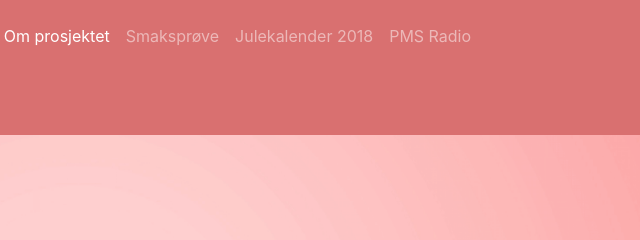
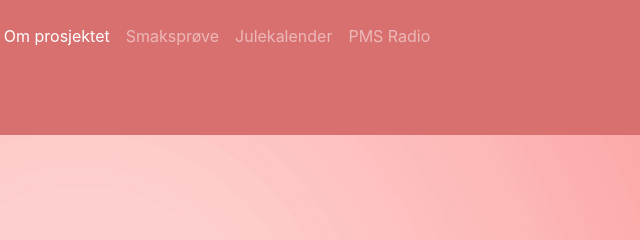
Before and after one commit to helges1/punktum-ub-hjemmeside, a plain HTML site: page buy.html in a window 1280 px wide. Shown: the top 240 px of the page, 337-977 px from the left. Drawn offline with nearby package versions, Linux system fonts and the light colour scheme.

Commit message:
Update buy.html

```diff
--- a/buy.html
+++ b/buy.html
@@ -72,7 +72,7 @@
       <a class="nav-link" href="https://smaksprove.punktumub.com/">Smaksprøve</a>
       </li>
         <li class="nav-item">
-          <a class="nav-link" href="https://julekalender.punktumub.com/">Julekalender 2018</a>
+          <a class="nav-link" href="https://julekalender.punktumub.com/">Julekalender</a>
         </li>
         <a class="nav-link" href="https://radio.punktumub.com/">PMS Radio</a>
         </li>
```
